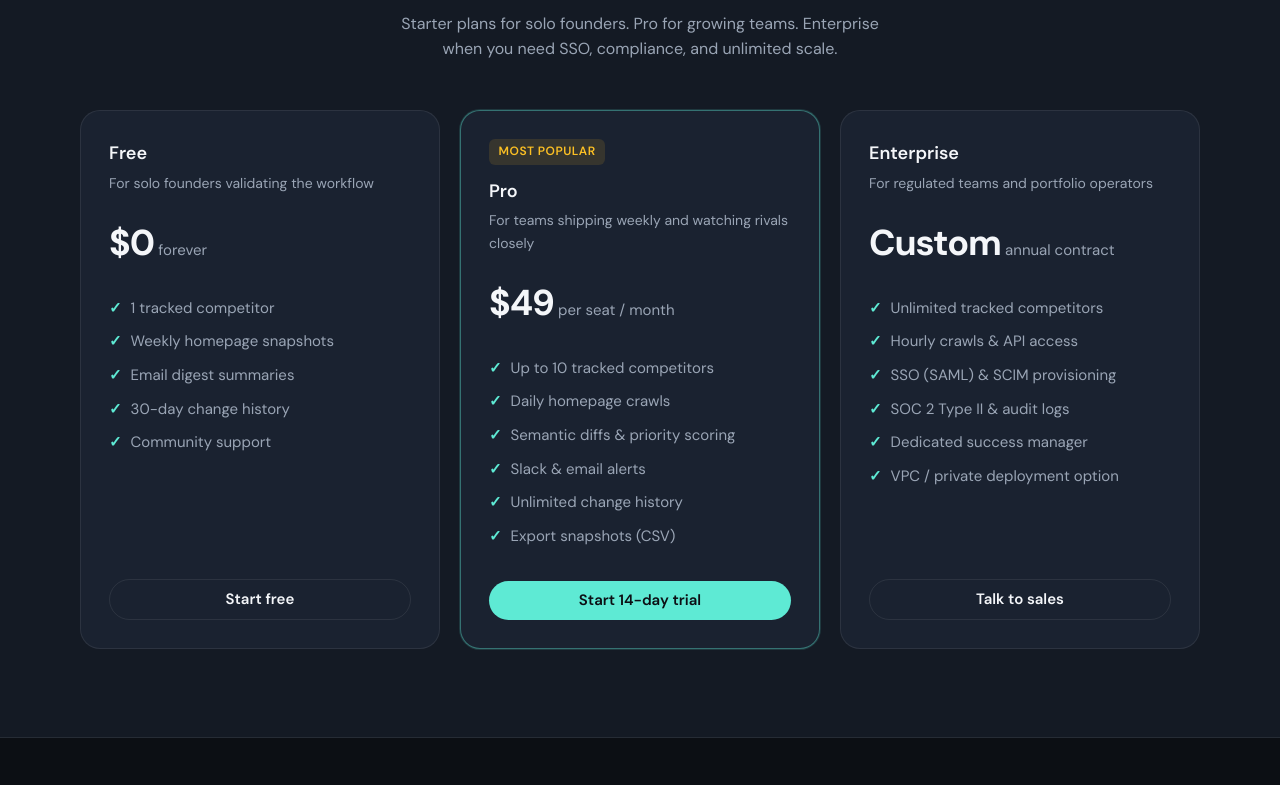
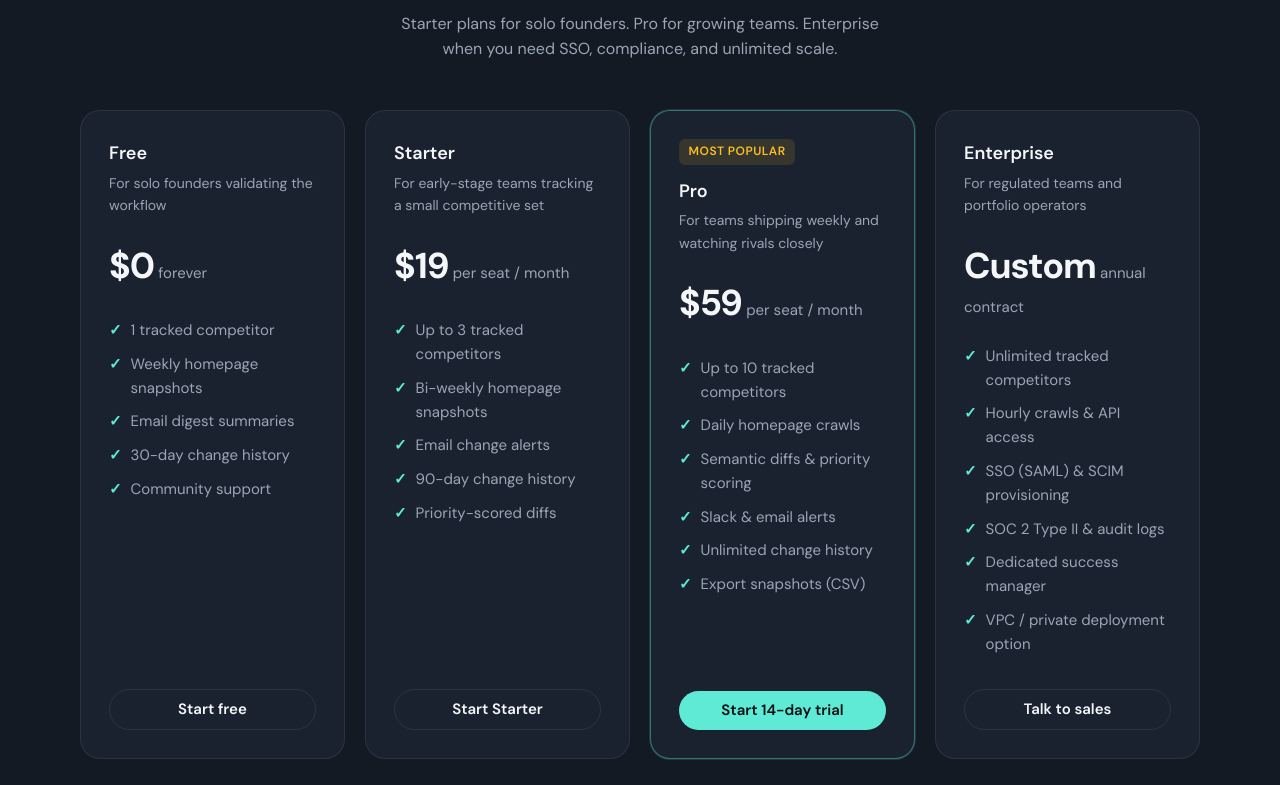
Before and after one commit to saurabhbakolia/northline, a React (Vite) app: page / in a window 1280 px wide. Shown: the part 1675-2460 px from the top of the page. Built offline with nearby package versions, Linux system fonts and the light colour scheme.

Commit message:
Enhance pricing plans in App component by adding a new "Starter" plan and updating the "Pro" plan price. Adjust CSS media queries for responsive pricing grid layout, changing column configurations for different screen sizes.

```diff
--- a/src/App.tsx
+++ b/src/App.tsx
@@ -55,10 +55,26 @@ const PLANS = [
     ],
   },
   {
+    id: "starter",
+    name: "Starter",
+    tagline: "For early-stage teams tracking a small competitive set",
+    price: "$19",
+    period: "per seat / month",
+    cta: "Start Starter",
+    variant: "outline" as const,
+    features: [
+      "Up to 3 tracked competitors",
+      "Bi-weekly homepage snapshots",
+      "Email change alerts",
+      "90-day change history",
+      "Priority-scored diffs",
+    ],
+  },
+  {
     id: "pro",
     name: "Pro",
     tagline: "For teams shipping weekly and watching rivals closely",
-    price: "$49",
+    price: "$59",
     period: "per seat / month",
     cta: "Start 14-day trial",
     variant: "primary" as const,
--- a/src/index.css
+++ b/src/index.css
@@ -346,9 +346,15 @@ button:focus-visible {
   align-items: stretch;
 }
 
-@media (min-width: 768px) {
+@media (min-width: 640px) {
   .pricing-grid {
-    grid-template-columns: repeat(3, 1fr);
+    grid-template-columns: repeat(2, 1fr);
+  }
+}
+
+@media (min-width: 1100px) {
+  .pricing-grid {
+    grid-template-columns: repeat(4, 1fr);
   }
 }
 
```
